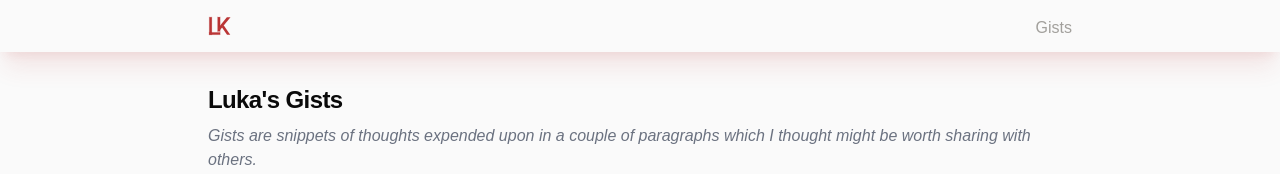
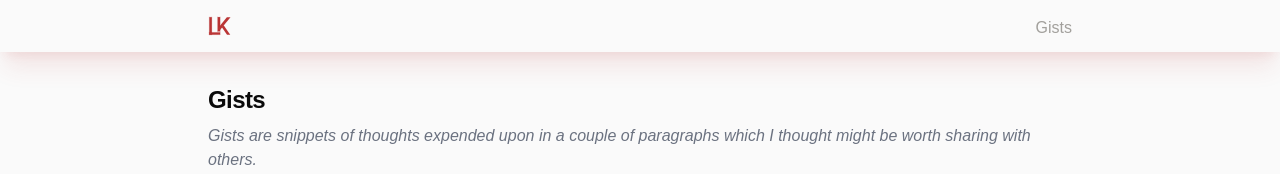
Before and after one commit to koscakluka/koscakluka.github.io, an Astro site: page /gists in a window 1280 px wide. Shown: the top 174 px of the page. Built offline with nearby package versions, Linux system fonts and the light colour scheme; Astro itself is replaced by a stand-in of ours.

Commit message:
fix: gists title

```diff
--- a/src/pages/gists.astro
+++ b/src/pages/gists.astro
@@ -10,7 +10,7 @@ import GistList from "../components/GistList.astro";
 >
   <Nav />
   <main class="max-w-4xl mx-auto pb-4 pt-8 px-4">
-    <h1 class="text-2xl font-bold tracking-tight mb-2">Luka's Gists</h1>
+    <h1 class="text-2xl font-bold tracking-tight mb-2">Gists</h1>
     <p class="font-light text-gray-500 mb-4 italic">
       Gists are snippets of thoughts expended upon in a couple of paragraphs
       which I thought might be worth sharing with others.
```
